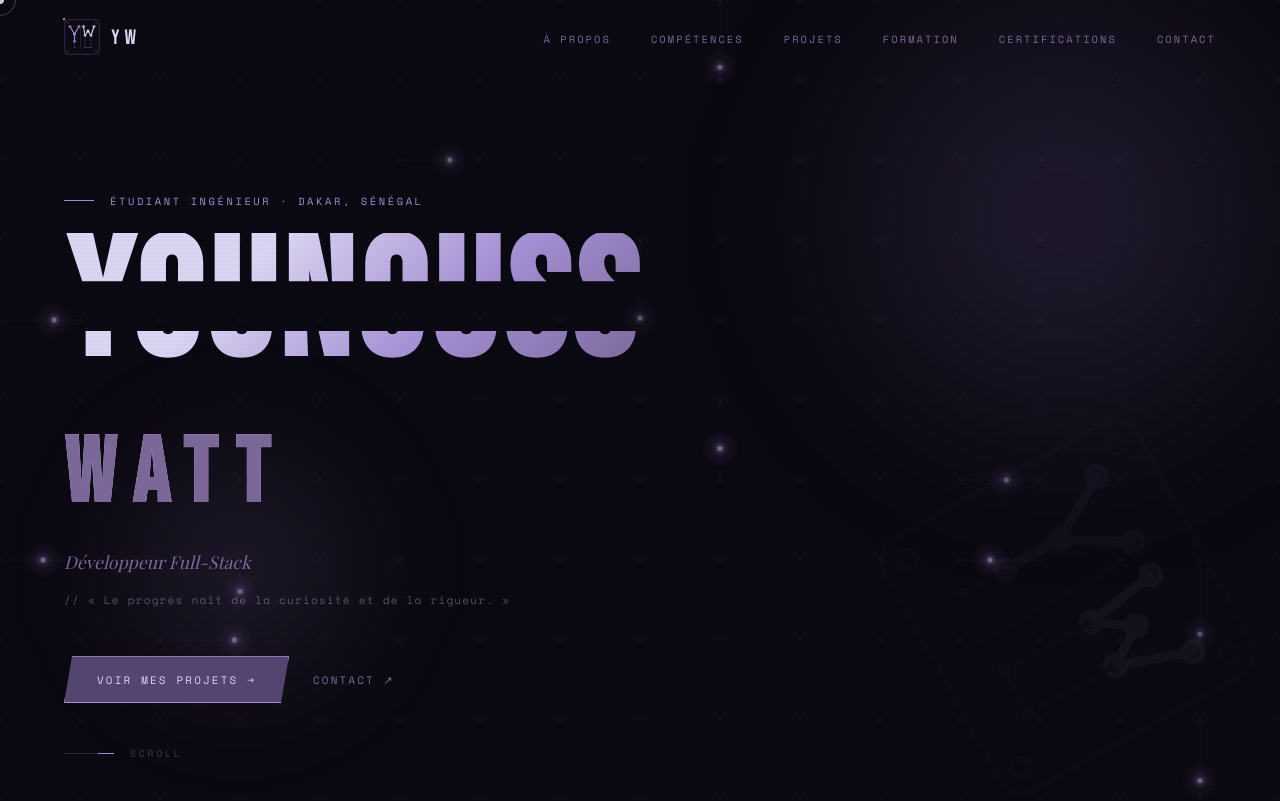
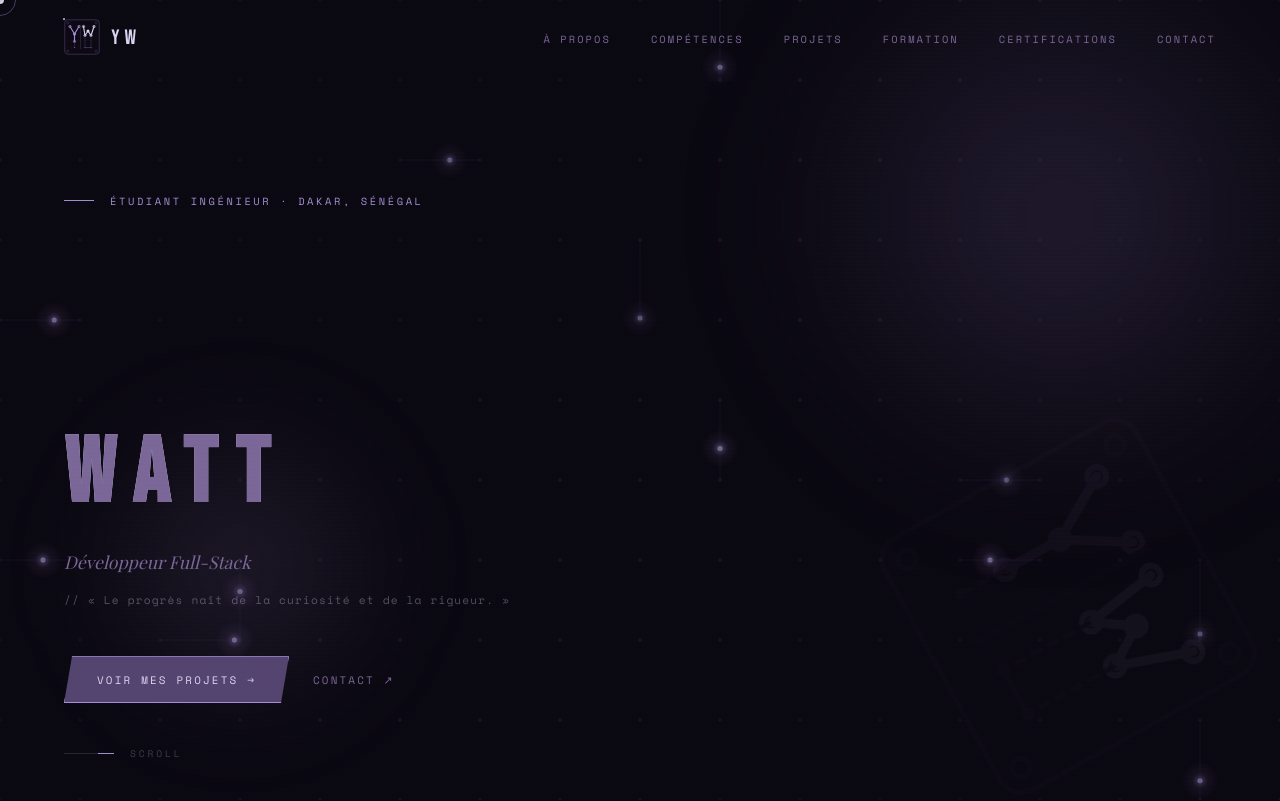
Before and after one commit to younousswatt/portfolio, a React (Create React App) app: page / in a window 1280 px wide. Shown: the top 801 px of the page. Built offline with nearby package versions, Linux system fonts and the light colour scheme; a web font is replaced by a local one.

Commit message:
fix: blabla

```diff
--- a/src/components/Hero.jsx
+++ b/src/components/Hero.jsx
@@ -13,7 +13,7 @@ const GlitchText = ({ text }) => {
   useEffect(() => {
     const interval = setInterval(() => {
       setGlitch(true);
-      setTimeout(() => setGlitch(false), 30);
+      setTimeout(() => setGlitch(false), 100);
     }, 50);
     return () => clearInterval(interval);
   }, []);
```
